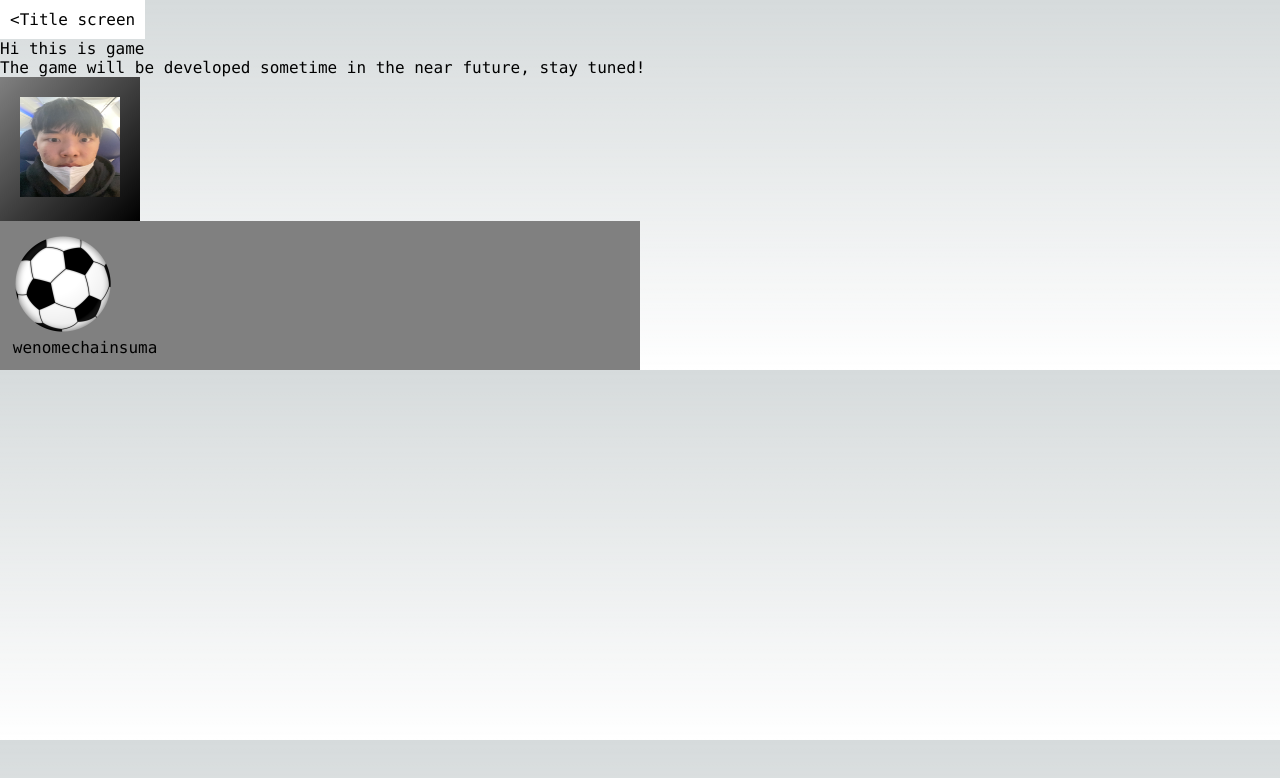
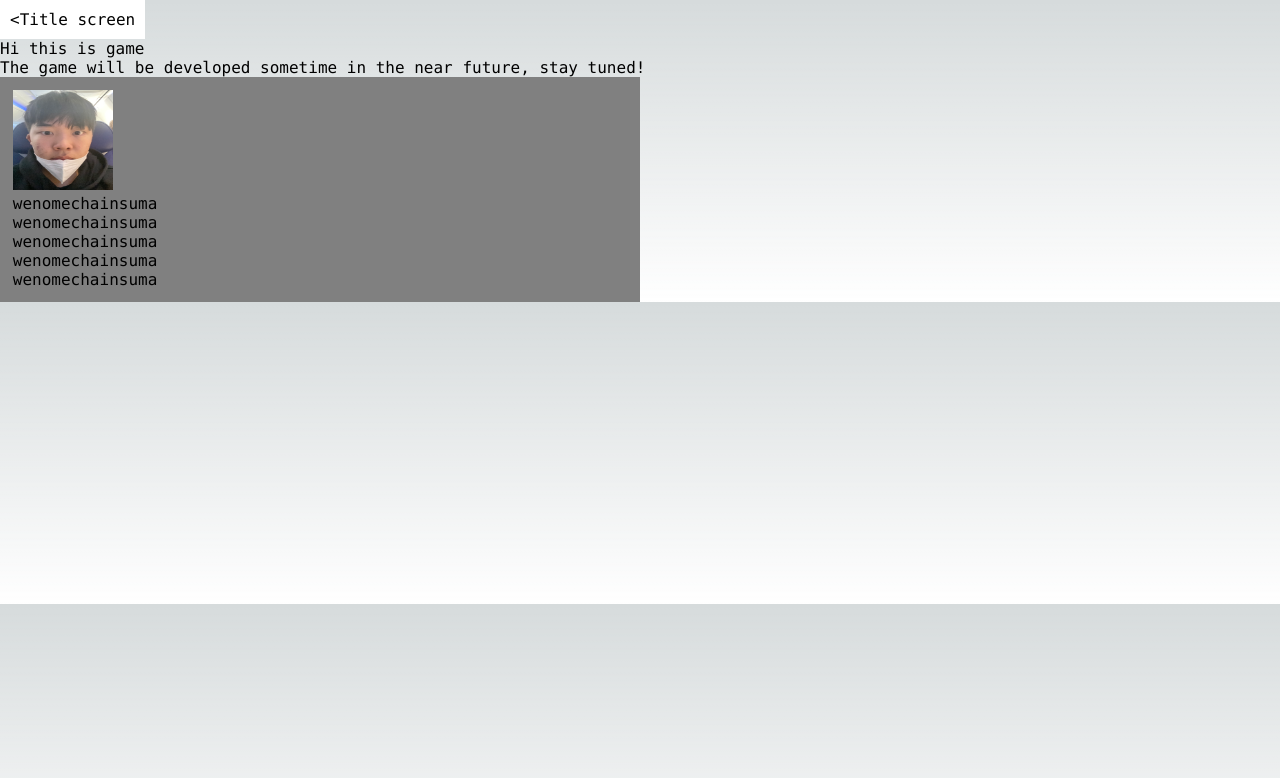
Before and after one commit to polyqubit/soccer, a Next.js app: page /game in a window 1280 px wide. Shown: the top 778 px of the page. Built offline with nearby package versions, Linux system fonts and the light colour scheme.

Commit message:
use image id prop

```diff
--- a/components/userInfo.js
+++ b/components/userInfo.js
@@ -1,6 +1,5 @@
 import styles from './userInfo.module.css'
 import Image from 'next/image'
-import soc from '@public/soccball.png'
 
 // children : stats
 // imgID : profile pic
@@ -8,7 +7,7 @@ export default function UserInfo(props) {
     return(
         <div className={styles.container}>
             <Image
-                src={soc} //change to props.src?
+                src={props.imgID}
                 width={100}
                 height={100}
                 alt='wenomechainsuma'
--- a/src/pages/game.js
+++ b/src/pages/game.js
@@ -23,17 +23,13 @@ export default function Game(user) {
                     Hi this is game<br />The game will be developed sometime in the near future, stay tuned!
                 </p>
 
-                <div className={styles.imgContainer}>
-                    <Image
-                        src={aron}
-                        width={100}
-                        height={100}
-                        alt="hanoolito"
-                        className={styles.img}
-                    />
-                </div>
-
-                <UserInfo>
+                <UserInfo
+                    imgID={aron}
+                >
+                    <p>wenomechainsuma</p>
+                    <p>wenomechainsuma</p>
+                    <p>wenomechainsuma</p>
+                    <p>wenomechainsuma</p>
                     <p>wenomechainsuma</p>
                 </UserInfo>
 
```
